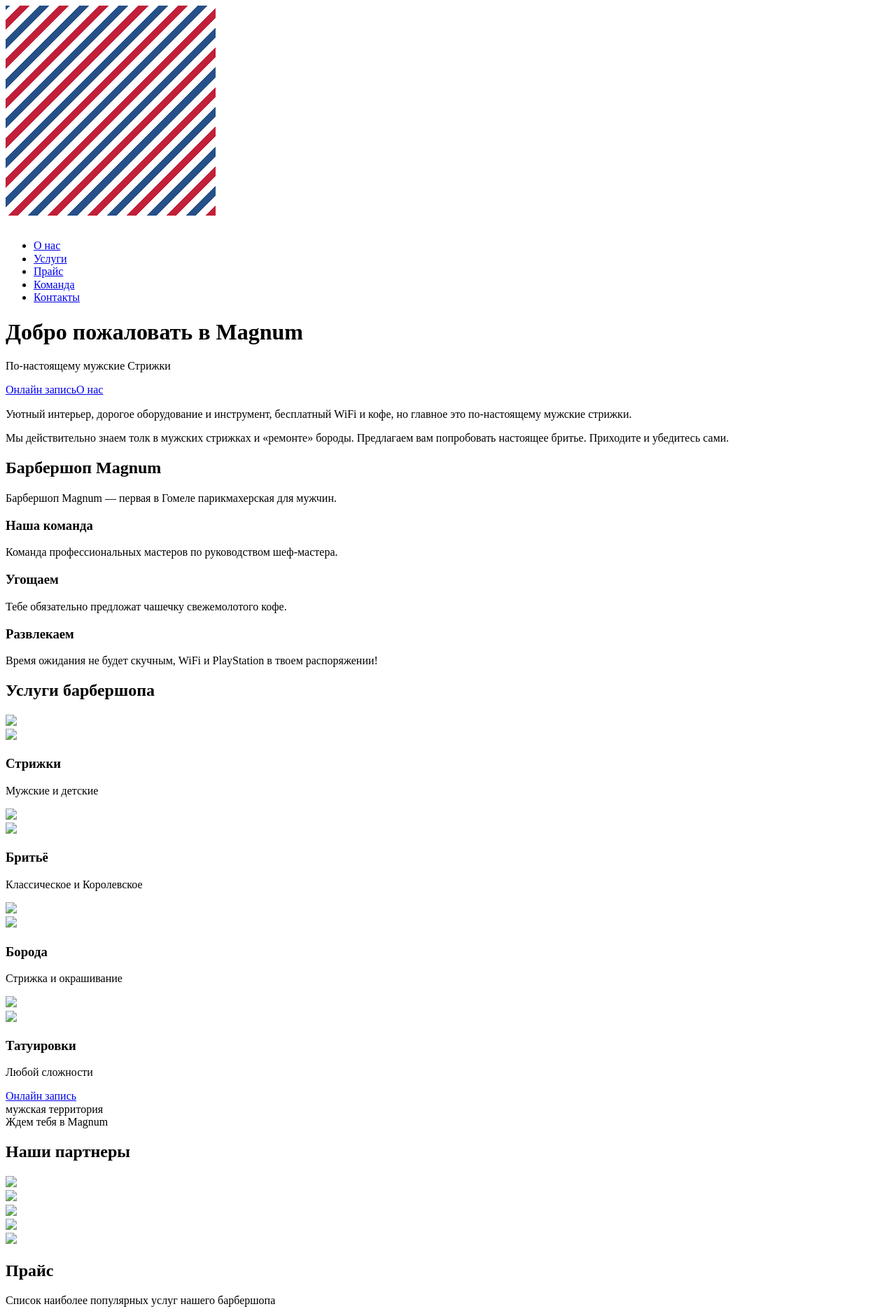
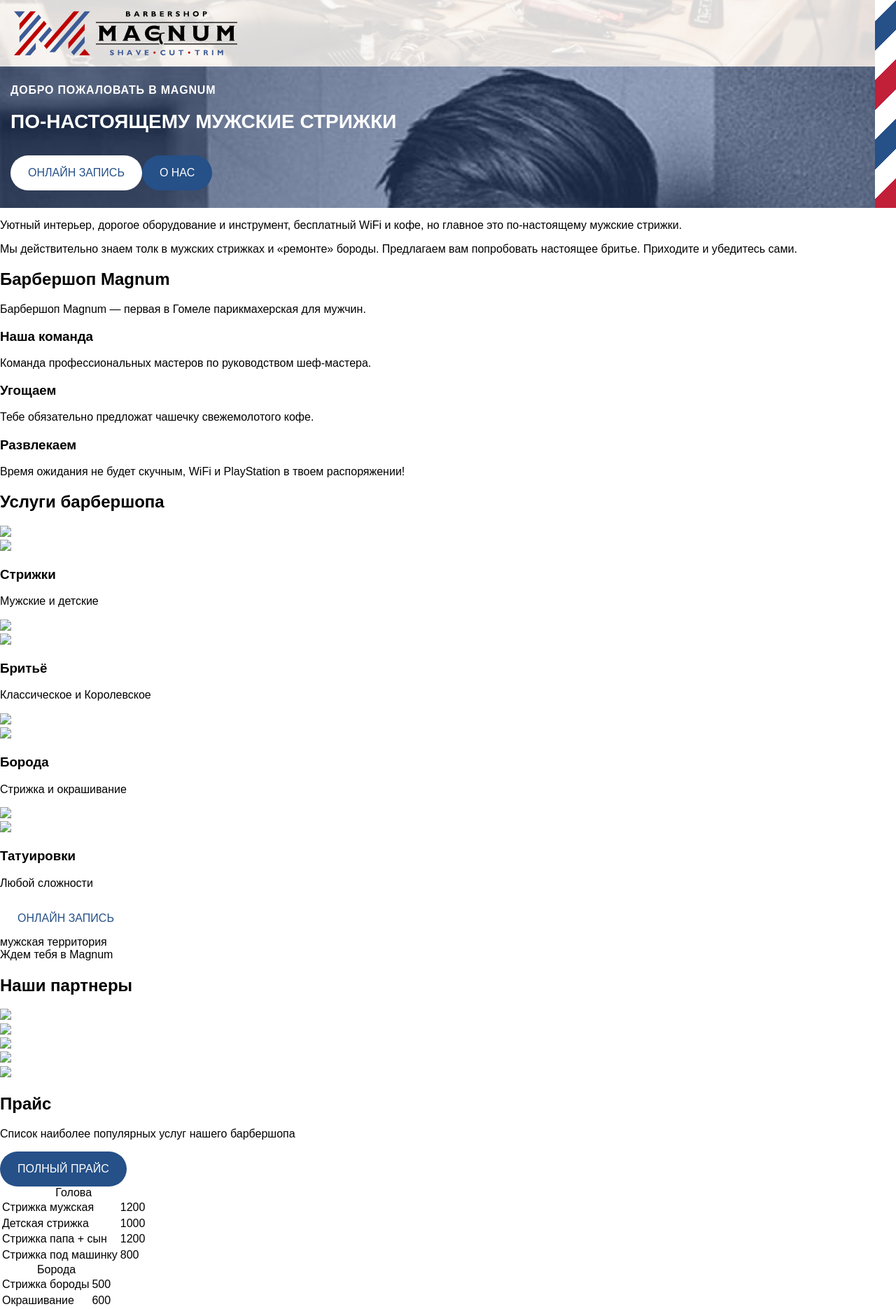
Before and after one commit to nigel-riss/magnum, a PHP site: page / in a window 1280 px wide. Shown: the top 1870 px of the page at 70% size. Run offline with PHP 8.4, Linux system fonts and the light colour scheme.

Commit message:
Base styles added, header styling started

```diff
--- a/index.html
+++ b/index.html
@@ -8,13 +8,9 @@
   <title>Magnum Barbershop</title>
 </head>
 <body>
-  <div class="pole1"></div>
-  <div class="pole2"></div>
-  <div class="pole3"></div>
-  <div class="pole4"></div>
   <header class="site-header">
     <nav class="main-nav">
-      <div class="logo"><img src=""></div>
+      <div class="logo"><img src="./img/logo-h.svg"></div>
       <div class="site-header__menu-icon">
         <div class="site-header__menu-icon__middle"></div>
       </div>
--- a/styles.css
+++ b/styles.css
@@ -378,3 +378,87 @@ template {
   height: 300px;
   width: 300px;
   background-image: repeating-linear-gradient(-45deg, #c21f39 0px, #c21f39 10px, #ffffff 10px, #ffffff 20px, #255088 20px, #255088 30px, #ffffff 30px, #ffffff 40px); }
+
+body {
+  margin: 0;
+  padding: 0;
+  font-family: "PT Sans", sans-serif;
+  font-size: 16px; }
+
+*,
+*::before,
+*::after {
+  box-sizing: border-box; }
+
+.site-header {
+  position: relative;
+  background-color: #72645c;
+  background-image: url("./img/header-bg-l.jpg");
+  background-size: cover;
+  background-position: center center;
+  background-repeat: no-repeat; }
+  @media (min-width: 700px) {
+    .site-header::after {
+      content: "";
+      position: absolute;
+      right: 0;
+      top: 0;
+      height: 100%;
+      width: 30px;
+      background-image: repeating-linear-gradient(-45deg, #c21f39 0px, #c21f39 30px, #ffffff 30px, #ffffff 60px, #255088 60px, #255088 90px, #ffffff 90px, #ffffff 120px); } }
+
+.main-nav {
+  padding: 15px;
+  text-align: left;
+  background-color: #ffffff;
+  background-color: rgba(255, 255, 255, 0.8); }
+
+.logo {
+  height: 65px;
+  width: 328.6px;
+  max-width: 100%; }
+  .logo img {
+    height: 100%;
+    width: 100%; }
+
+.main-menu {
+  display: none; }
+
+.hero {
+  padding: 25px 15px;
+  background-color: #255088;
+  background-color: rgba(37, 80, 136, 0.8);
+  background-image: url("./img/hero-bg.jpg");
+  background-size: cover;
+  background-position: center top; }
+  .hero__title {
+    margin: 0;
+    padding-bottom: 1em;
+    color: #ffffff;
+    font-size: 1rem;
+    font-weight: 700;
+    letter-spacing: 0.05em;
+    text-transform: uppercase; }
+  .hero__motto {
+    margin: 0;
+    padding-bottom: 1em;
+    color: #ffffff;
+    font-size: 1.75rem;
+    font-weight: 700;
+    line-height: 1.4;
+    text-transform: uppercase; }
+
+.button {
+  display: inline-block;
+  vertical-align: top;
+  padding: 0 25px;
+  color: #255088;
+  font-size: 1rem;
+  line-height: 50px;
+  text-decoration: none;
+  text-transform: uppercase;
+  background-color: #ffffff;
+  border-radius: 25px; }
+  .button--blue {
+    color: #ffffff;
+    background-color: #255088; }
```
Also changed, not shown: img/header-bg-l.jpg (added), img/hero-bg.jpg (added), img/logo-h.svg (added), img/logo-v.svg (added).
